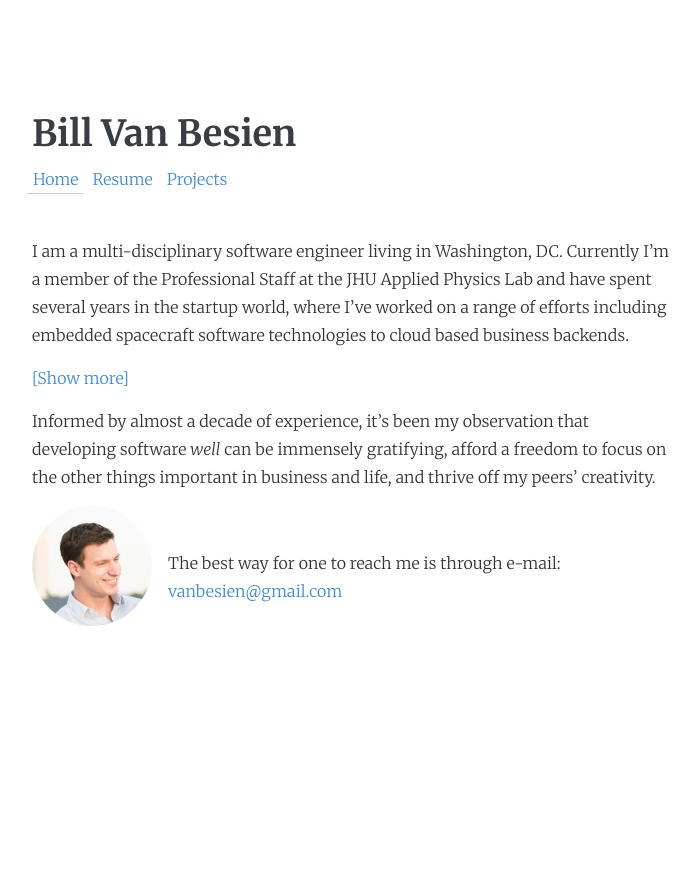
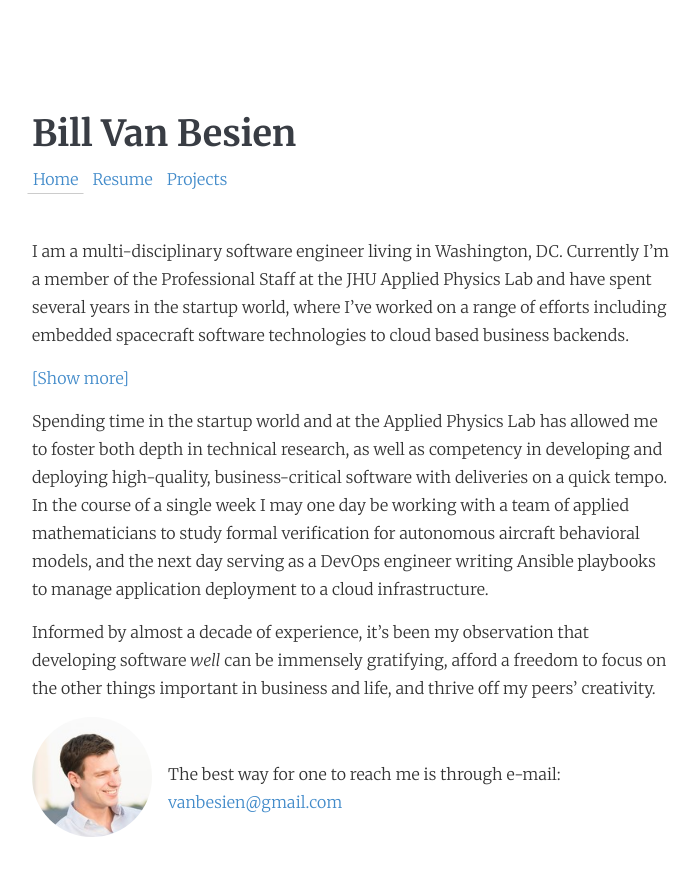
Before and after one commit to billvb/billvb.github.io, a Jekyll site: the page built from index.md, in a window 1280 px wide. Shown: the top 876 px of the page, without its empty margins (38-737 px from the left). Built offline with Jekyll 4.4.1, drawn with Linux system fonts in a browser that asks for light colours; nearby versions of some CDN libraries.

Commit message:
Added extra default paragraph on index page

```diff
--- a/index.md
+++ b/index.md
@@ -15,11 +15,9 @@ I spend most of my time in the spacecraft flight software group at the Johns Hop
 From 2013 until 2016 I also became a member of the tech team at Nextility, a rapidly-growing energy-services startup located in DC, where I spent a few days each week. My work there included the development of SCADA systems for solar hardware and a framework to collect and normalize daily pricing data from major East Coast gas and electricity utilities, which is one of the key ingredients for enabling its brokerage line-of-business.
 </span>
 
-<span class="read_more_content">
+<a id="read_more_link" href="#">[Show more]</a>
+
 Spending time in the startup world and at the Applied Physics Lab has allowed me to foster both depth in technical research, as well as competency in developing and deploying high-quality, business-critical software with deliveries on a quick tempo. In the course of a single week I may one day be working with a team of applied mathematicians to study formal verification for autonomous aircraft behavioral models, and the next day serving as a DevOps engineer writing Ansible playbooks to manage application deployment to a cloud infrastructure.
-</span>
-
-<a id="read_more_link" href="#">[Show more]</a>
 
 Informed by almost a decade of experience, it's been my observation that developing software *well* can be immensely gratifying, afford a freedom to focus on the other things important in business and life, and thrive off my peers' creativity.
 
```
